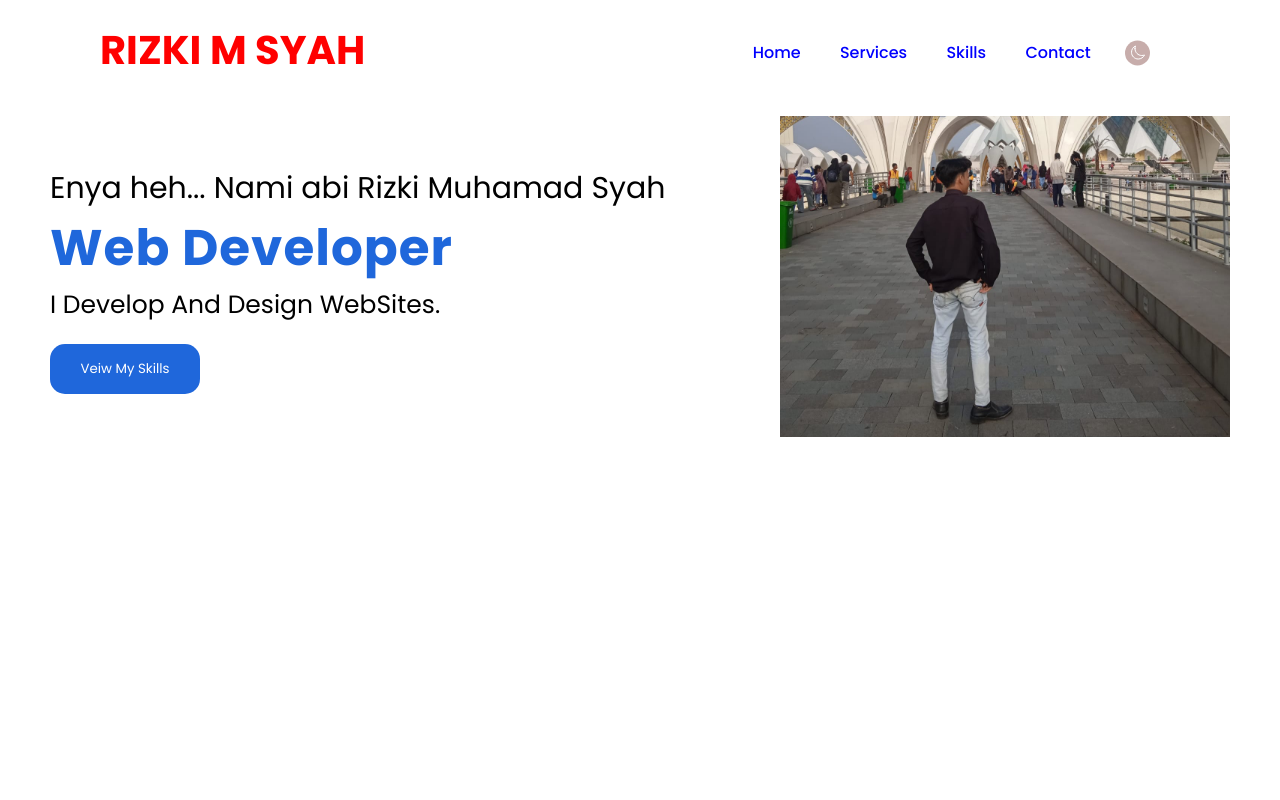
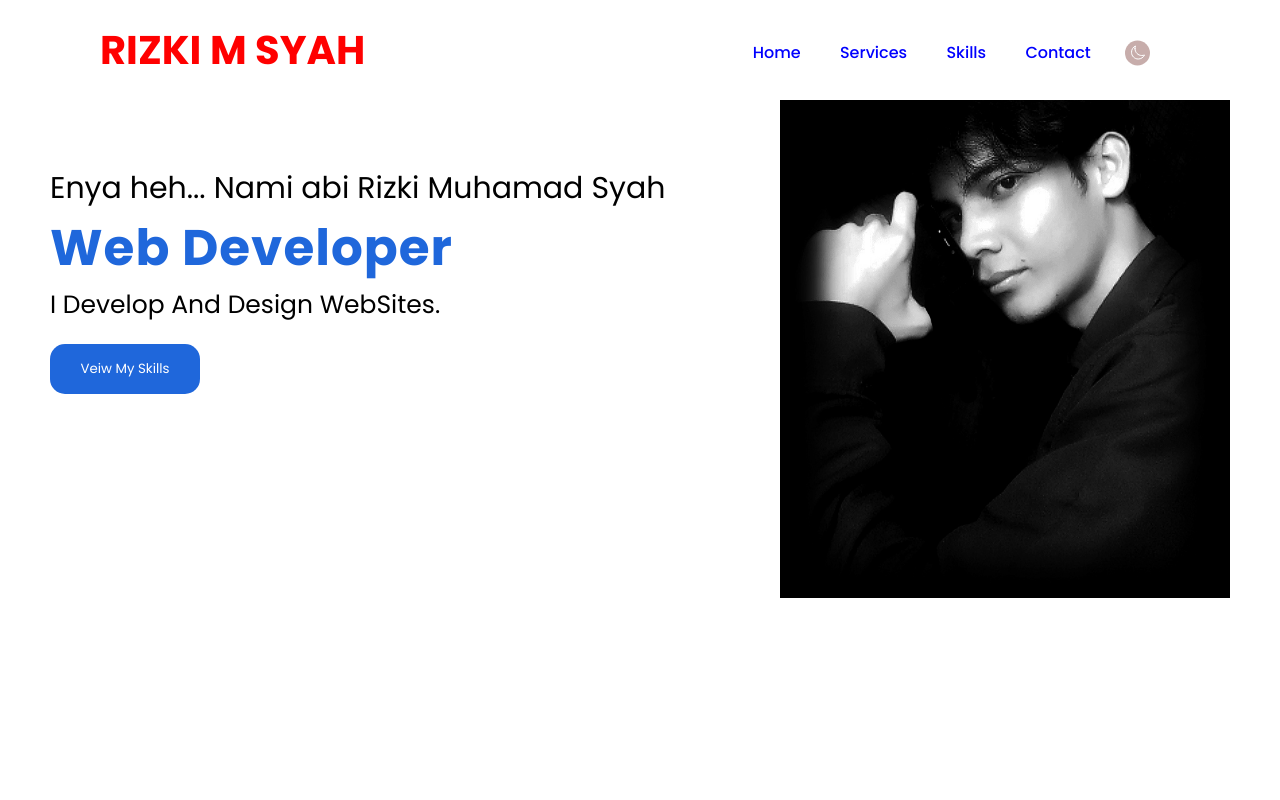
Before and after one commit to Rizki973-b/Website., a plain HTML site: page index.html in a window 1280 px wide. Shown: the top 800 px of the page. Drawn offline with nearby package versions, Linux system fonts and the light colour scheme.

Commit message:
Update index.html

```diff
--- a/index.html
+++ b/index.html
@@ -35,7 +35,7 @@
       <button><a href="#skills">Veiw My Skills</a></button>
     </div>
     <div class="right">
-      <img src="k.jpg">
+      <img src="IMG_20240930_025756.jpg"/>
     </div>
 
   </section>
```
